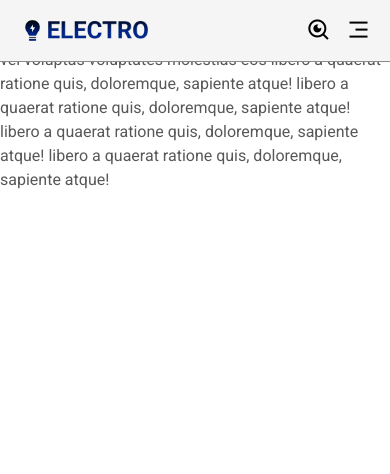
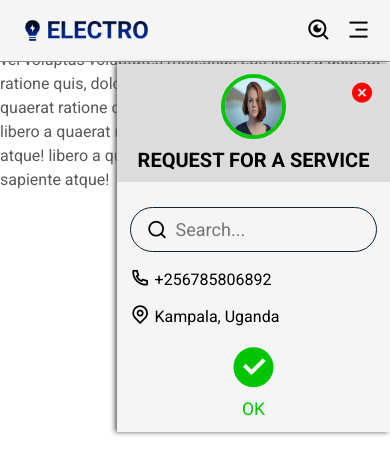
Before and after one commit to Gwolo-Julius/electronic-site, a plain HTML site: page index.html in a window 390 px wide. Both pictures are taken after a click on the icon 318 px from the left and 30 px from the top of the page. Drawn offline with nearby package versions, Linux system fonts and the light colour scheme.

Commit message:
Request form completed

```diff
--- a/app.js
+++ b/app.js
@@ -4,6 +4,11 @@ const closeBtn = document.querySelector(".close");
 const mobileContainer = document.querySelector(".moble__container");
 const hambuger = document.querySelector(".ri-menu-3-line");
 const allLinks = document.querySelectorAll(".nav__links");
+const searchService = document.querySelector(".ri-search-eye-line");
+const crossBtn = document.querySelector(".ri-close-circle-fill");
+const serviceWrapper = document.querySelector(".service__wrapper");
+const requestService = document.querySelector(".request");
+const agreeBtn = document.querySelector(".ok__btn");
 
 const openMobileContainer = () => {
   mobileContainer.style.display = "block";
@@ -16,6 +21,7 @@ const openLinks = () => {
 const closeMobileContainer = () => {
   navLinksCont.style.left = "-100%";
   mobileContainer.style.display = "none";
+  serviceWrapper.style.right = "-100%";
 };
 let width = "1023px";
 allLinks.forEach((link) => {
@@ -26,6 +32,14 @@ allLinks.forEach((link) => {
   }
 });
 
+const openRequest = () => {
+  serviceWrapper.style.right = "0";
+};
+
 hambuger.addEventListener("click", openMobileContainer);
 startBtn.addEventListener("click", openLinks);
 closeBtn.addEventListener("click", closeMobileContainer);
+searchService.addEventListener("click", openRequest);
+crossBtn.addEventListener("click", closeMobileContainer);
+requestService.addEventListener("click", openRequest);
+agreeBtn.addEventListener("click", closeMobileContainer);
--- a/index.html
+++ b/index.html
@@ -18,6 +18,7 @@
     <script src="app.js" defer></script>
   </head>
   <body>
+    <!-- ======= HEADER SECTION ========= -->
     <header class="header">
       <div class="top__header_wrapper">
         <div class="container top__container">
@@ -61,7 +62,7 @@
         </div>
       </div>
 
-      <div class="nav__container moble__container mobile ">
+      <div class="nav__container moble__container mobile">
         <nav class="container nav__items nav__items__mobile">
           <ul class="nav__items mobile__nav">
             <li>
@@ -86,6 +87,41 @@
         </div>
       </div>
     </header>
+
+    <!-- ==== REQUEST SERVICE SECTION ======= -->
+
+    <section class="service__wrapper">
+      <div class="service__header">
+        <div class="service__img">
+          <img src="assets/profile01.jpg" alt="" />
+        </div>
+        <h3>Request for a Service</h3>
+        <div class="crossed">
+          <i class="ri-close-circle-fill"></i>
+        </div>
+      </div>
+      <div class="service__body">
+        <div class="input__wrapper">
+          <i class="ri-search-line"></i>
+          <input type="text" placeholder="Search..." />
+        </div>
+        <div class="telephone">
+          <i class="ri-phone-line"></i>
+          +256785806892
+        </div>
+        <div class="location">
+          <i class="ri-map-pin-line"></i>
+          Kampala, Uganda
+        </div>
+        <button class="ok__btn" type="submit">
+          <i class="ri-checkbox-circle-fill"></i>
+          OK
+        </button>
+      </div>
+    </section>
+    <!-- ======= HERO SECTION ========= -->
+
+
     <p>
       Lorem ipsum dolor sit amet consectetur adipisicing elit. Ut, hic eaque
       dolores iure odio cum assumenda vel voluptas voluptates molestias eos
--- a/style.css
+++ b/style.css
@@ -175,6 +175,115 @@ p {
   display: none;
 }
 
+.right__icons .ri-search-eye-line {
+  display: none;
+}
+
+/* ==== Request for a Service ====== */
+.service__wrapper {
+  /* padding-block: 7rem 0; */
+  position: absolute;
+  margin: 4rem 0 0;
+  width: 30%;
+  right: -100%;
+  box-shadow: -2px 0 5px var(--clr-lightgray-dark-1);
+  background-color: var(--clr-lightgray);
+  transition: all 1.2s ease;
+}
+
+.service__header {
+  background-color: #58585829;
+  text-align: center;
+  padding: 0.6rem;
+  margin-bottom: 0.8rem;
+
+  /* display: flex;
+  flex-direction: column;
+  justify-content: center; */
+}
+
+.service__img {
+  width: 65px;
+  height: 65px;
+  border-radius: 50%;
+  overflow: hidden;
+  border: 4px solid #02c502;
+  offset: 8px;
+  margin: 0 auto;
+  margin-bottom: 0.6rem;
+}
+
+.service__img img {
+  width: 100%;
+  height: 100%;
+}
+
+.crossed i {
+  position: absolute;
+  right: 1rem;
+  top: 1rem;
+  color: #f00;
+  font-size: 1.5rem;
+  cursor: pointer;
+}
+
+.service__header h3 {
+  text-transform: uppercase;
+}
+
+.service__body i {
+  font-size: 1.3rem;
+}
+
+.service__body {
+  padding: 0.8rem;
+  display: flex;
+  flex-direction: column;
+  gap: 0.9rem;
+}
+
+.service__body i:nth-child(1) {
+  cursor: pointer;
+}
+
+.input__wrapper {
+  padding: 0.6rem 1rem;
+  border: 1px solid var(--clr-blue-3);
+  border-radius: 2rem;
+  max-width: 300px;
+  display: flex;
+  align-items: center;
+  gap: 0.5rem;
+}
+
+.input__wrapper input {
+  background-color: transparent;
+  border: none;
+  outline: none;
+  font-size: 1.125rem;
+}
+
+.ok__btn {
+  display: flex;
+  flex-direction: column;
+  align-items: center;
+  gap: 0.4rem;
+  width: fit-content;
+  border: none;
+  background-color: transparent;
+  margin: 0 auto;
+  cursor: pointer;
+  font-size: 1.1rem;
+  color: #02c502;
+
+}
+
+.ok__btn i {
+
+  font-size: 3rem;
+}
+
+
 /* ========= Mobile Media Querry ========== */
 
 @media screen and (max-width: 320px) {
@@ -312,6 +421,14 @@ p {
   .close i:hover {
     color: #f00;
   }
+
+  .right__icons .ri-search-eye-line {
+    display: block;
+  }
+  /* ====== Request for a Service ======= */
+  .service__wrapper {
+    width: 70%;
+  }
 }
 /* ========= Tablet Media Querry ========== */
 
```
Also changed, not shown: assets/profile01.jpg (added).
